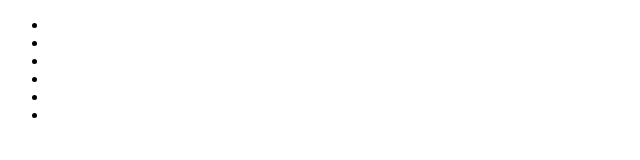
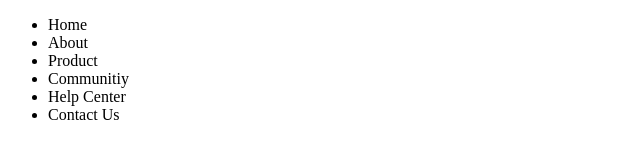
Before and after one commit to robin356155/SecondONE, a plain HTML site: page index.html in a window 1280 px wide. Shown: the whole page, without its empty margins (0-640 px from the left). Drawn offline with Linux system fonts and the light colour scheme.

Commit message:
Try to creat a menu

```diff
--- a/index.html
+++ b/index.html
@@ -7,12 +7,12 @@
 </head>
 <body>
     <ul>
-        <li></li>
-        <li></li>
-        <li></li>
-        <li></li>
-        <li></li>
-        <li></li>
+        <li> Home</li>
+        <li>About</li>
+        <li>Product</li>
+        <li>Communitiy</li>
+        <li>Help Center</li>
+        <li>Contact Us</li>
     </ul>
 </body>
 </html>
```
